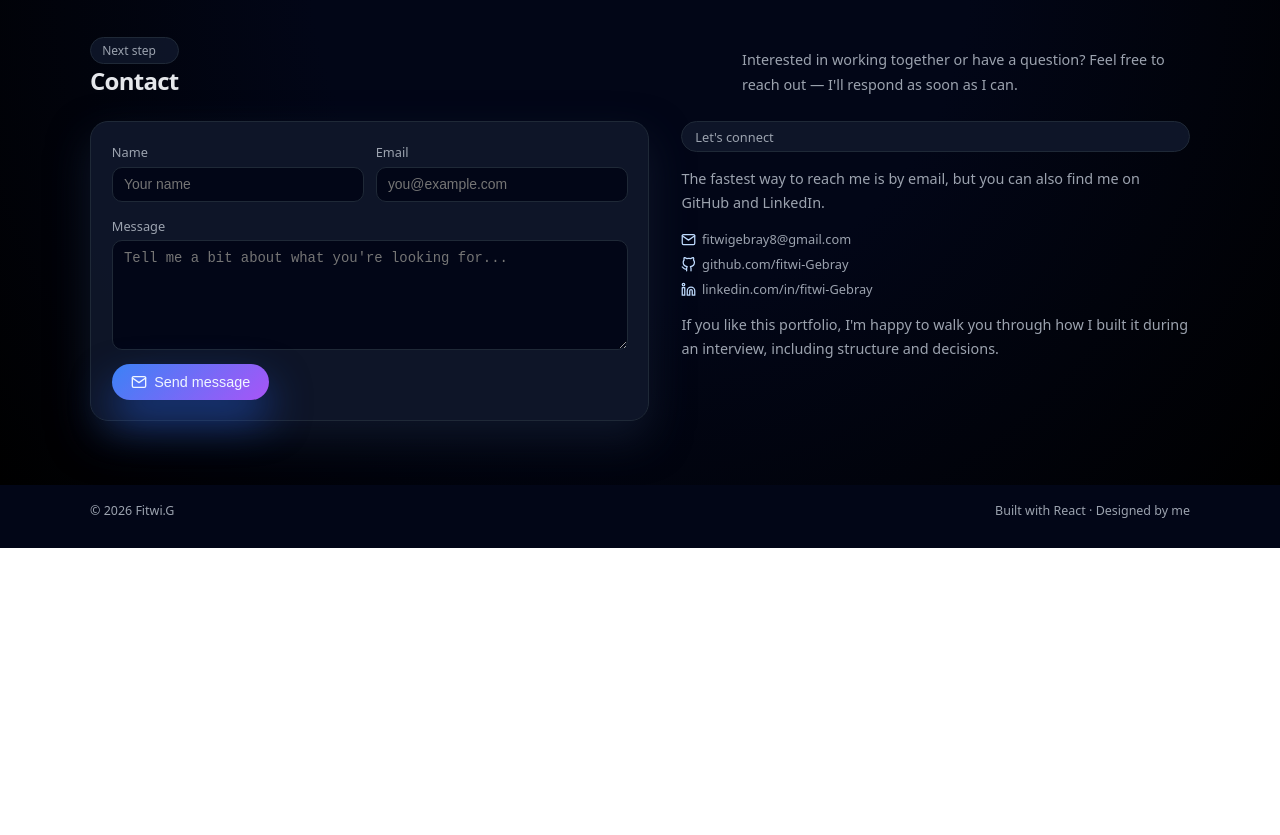
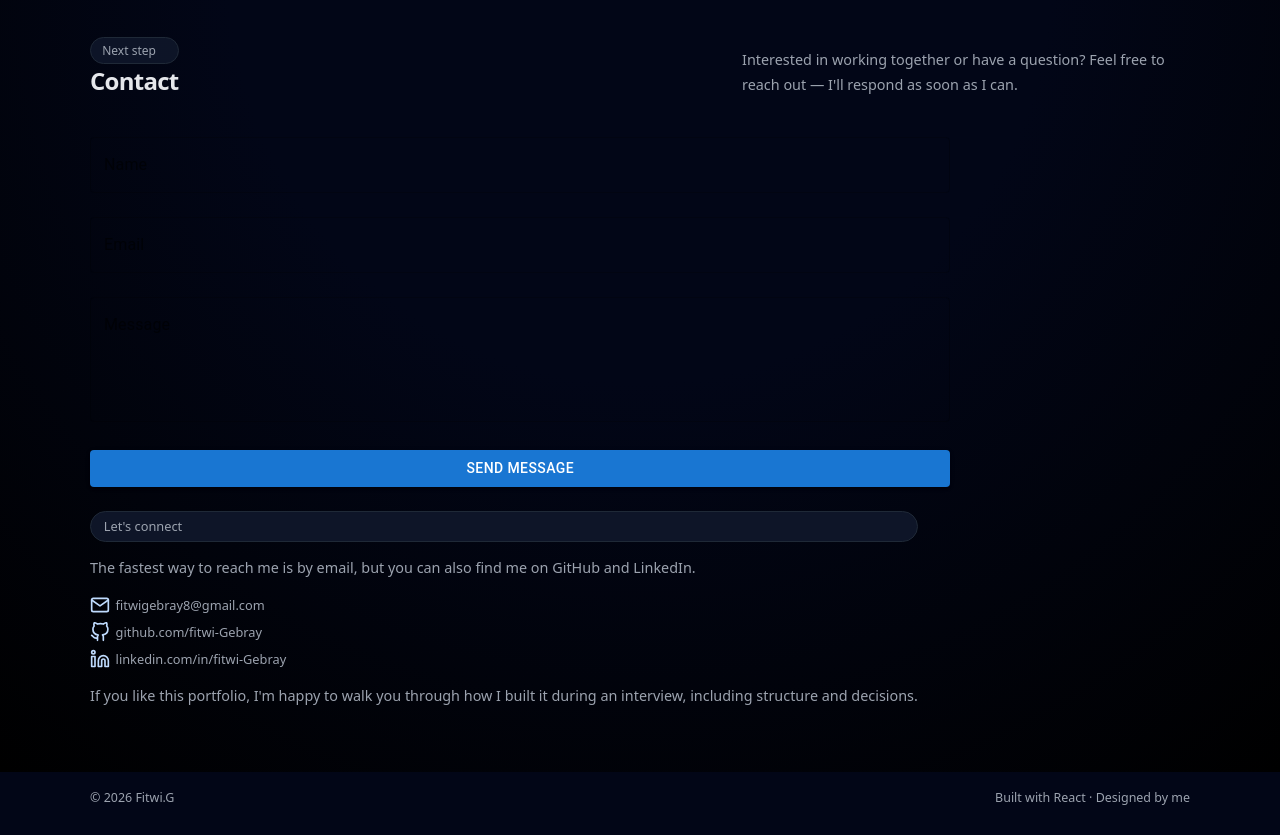
Before and after one commit to fitwi-Gebray/fitwi-portfolio, a React (Vite) app: page / in a window 1280 px wide. Shown: the part 2040-2875 px from the top of the page. Before the commit the page ends 2588 px from the top, so only its background shows below. Built offline with nearby package versions, Linux system fonts and the light colour scheme.

Commit message:
field requirement is updated

```diff
--- a/src/components/Contact.jsx
+++ b/src/components/Contact.jsx
@@ -1,6 +1,6 @@
-import { useState } from "react";
+import React, { useState } from "react";
+import { Grid, TextField, Button, Alert } from "@mui/material"; // Import MUI components
 import { FiMail, FiGithub, FiLinkedin } from "react-icons/fi";
-import { FiAlertCircle } from "react-icons/fi"; // Red exclamation mark icon for error
 import emailjs from "emailjs-com";
 
 const Contact = () => {
@@ -62,71 +62,71 @@ const Contact = () => {
         </p>
       </div>
 
-      <div className="contact-grid">
-        {/* Form */}
-        <form className="contact-form" onSubmit={handleSubmit}>
-          <div className="form-row">
-            <div className="form-field">
-              <label className="form-label">Name</label>
-              <input
-                className="form-input"
-                type="text"
-                placeholder="Your name"
+      <Grid container spacing={3}>
+        {/* Left Section: Contact Form */}
+        <Grid item xs={12} md={6}>
+          <form onSubmit={handleSubmit}>
+            <TextField
+              label="Name"
+              fullWidth
+              margin="normal"
+              variant="outlined"
               value={name}
               onChange={(e) => setName(e.target.value)}
             />
-            </div>
-            <div className="form-field">
-              <label className="form-label">Email</label>
-              <input
-                className="form-input"
+            <TextField
+              label="Email"
               type="email"
-                placeholder="you@example.com"
+              fullWidth
+              margin="normal"
+              variant="outlined"
               value={email}
               onChange={(e) => setEmail(e.target.value)}
             />
-            </div>
-          </div>
-          <div className="form-field">
-            <label className="form-label">Message</label>
-            <textarea
-              className="form-textarea"
-              placeholder="Tell me a bit about what you're looking for..."
+            <TextField
+              label="Message"
+              fullWidth
+              margin="normal"
+              variant="outlined"
+              multiline
+              rows={4}
               value={message}
               onChange={(e) => setMessage(e.target.value)}
             />
-          </div>
-          {/* Submit Button */}
-          <button type="submit" className="btn-primary">
-            <FiMail size={16} />
-            <span>Send message</span>
-          </button>
+            <Button
+              type="submit"
+              variant="contained"
+              color="primary"
+              fullWidth
+              style={{ marginTop: "20px" }}
+            >
+              Send Message
+            </Button>
+
+            {/* Display success/error messages within contact form */}
+            {(statusMessage || errorMessage) && (
+              <Alert
+                severity={statusMessage ? "success" : "error"}
+                style={{ marginTop: "15px" }}
+              >
+                {statusMessage || errorMessage}
+              </Alert>
+            )}
           </form>
+        </Grid>
 
-        {/* Display success/error messages within contact area */}
-        {(statusMessage || errorMessage) && (
-          <div
-            className={`status-message ${statusMessage ? "success" : "error"}`}
-          >
-            <FiAlertCircle
-              size={20}
-              color={statusMessage ? "#4caf50" : "#f44336"}
-            />
-            <span>{statusMessage || errorMessage}</span>
-          </div>
-        )}
-
-        {/* Contact Info */}
+        {/* Right Section: Contact Info */}
+        <Grid item xs={12} md={6}>
           <div className="contact-info">
             <div className="contact-pill">Let&apos;s connect</div>
             <p>
-            The fastest way to reach me is by email, but you can also find me on
-            GitHub and LinkedIn.
+              The fastest way to reach me is by email, but you can also find me
+              on GitHub and LinkedIn.
             </p>
 
             <div className="contact-links">
               <a href="mailto:fitwigebray8@gmail.com" className="contact-link">
-              <FiMail size={15} />
+                <FiMail size={20} />
                 <span>fitwigebray8@gmail.com</span>
               </a>
               <a
@@ -135,7 +135,7 @@ const Contact = () => {
                 rel="noreferrer"
                 className="contact-link"
               >
-              <FiGithub size={15} />
+                <FiGithub size={20} />
                 <span>github.com/fitwi-Gebray</span>
               </a>
               <a
@@ -144,17 +144,18 @@ const Contact = () => {
                 rel="noreferrer"
                 className="contact-link"
               >
-              <FiLinkedin size={15} />
+                <FiLinkedin size={20} />
                 <span>linkedin.com/in/fitwi-Gebray</span>
               </a>
             </div>
 
             <p>
-            If you like this portfolio, I&apos;m happy to walk you through how I
-            built it during an interview, including structure and decisions.
+              If you like this portfolio, I&apos;m happy to walk you through how
+              I built it during an interview, including structure and decisions.
             </p>
           </div>
-      </div>
+        </Grid>
+      </Grid>
     </div>
   );
 };
```
Lines whose indentation alone changed are shown as unchanged.
